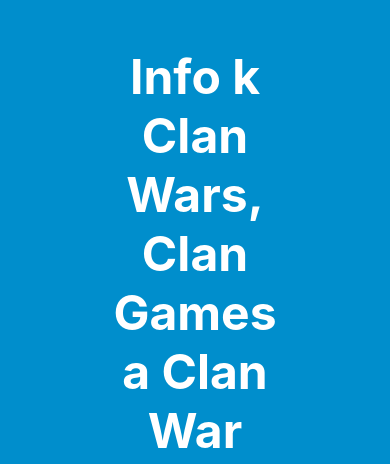
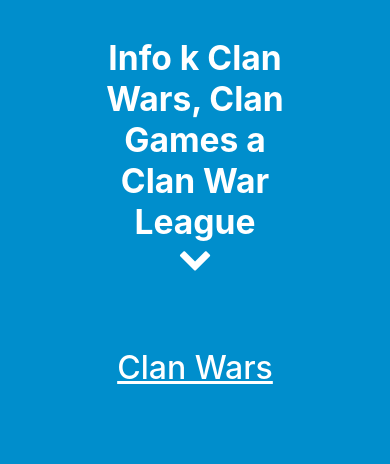
Before and after one commit to fog6554/chiffs.tk, a plain HTML site: page team.html in a window 390 px wide. Shown: the part 374-838 px from the top of the page. Drawn offline with Linux system fonts and the light colour scheme.

Commit message:
Update team.html

```diff
--- a/team.html
+++ b/team.html
@@ -101,7 +101,7 @@
            }
           .wh1{
 
-           font-size:300%;
+           font-size:210%;
             }
            #Menu {
             background-color: #555;
```
